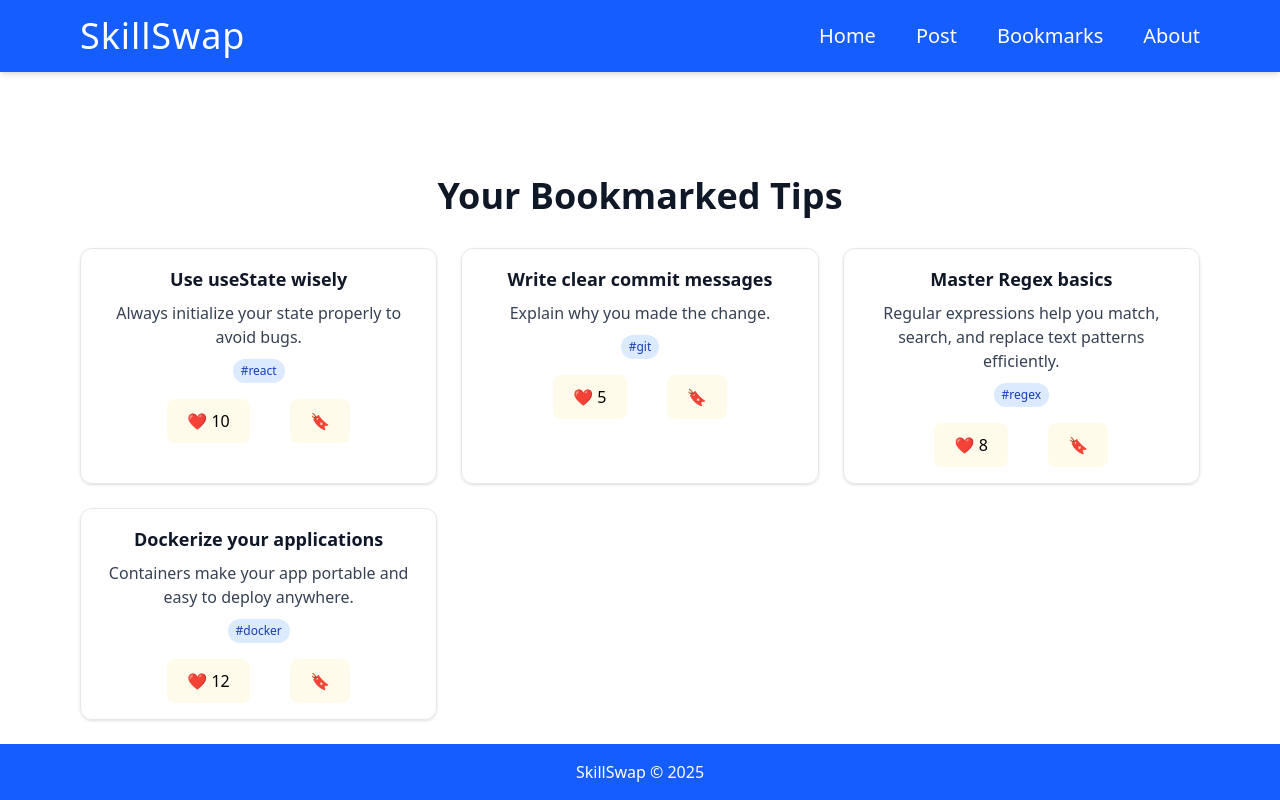
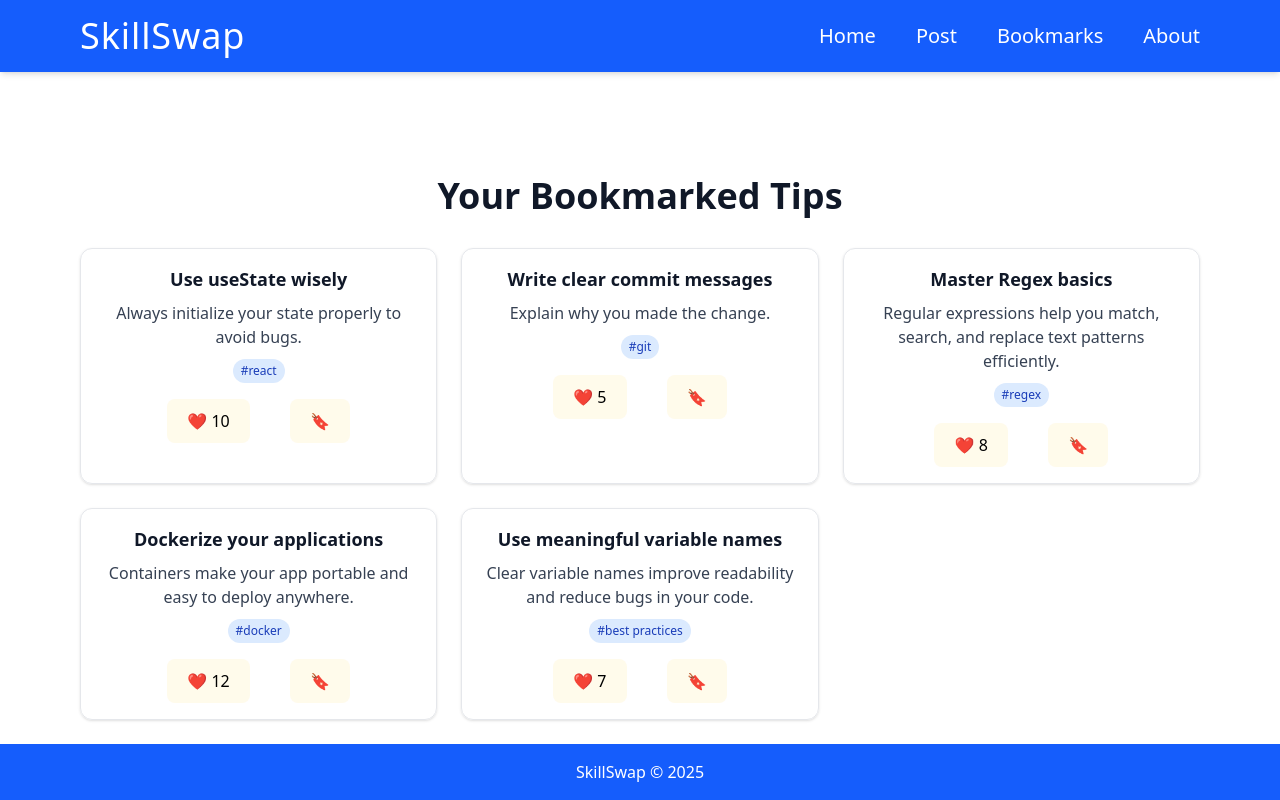
Before and after one commit to Himanshu-xeno/SkillSwap---Micro-Learning-Community, a React (Vite) app: page /bookmarks in a window 1280 px wide. Built offline with nearby package versions, Linux system fonts and the light colour scheme.

Commit message:
Edited Bookmarks

```diff
--- a/src/pages/Bookmarks.jsx
+++ b/src/pages/Bookmarks.jsx
@@ -36,6 +36,14 @@ export default function Bookmarks() {
     likes: 12,
     bookmarked: false,
   },
+   {
+    id: 5,
+    title: "Use meaningful variable names",
+    description: "Clear variable names improve readability and reduce bugs in your code.",
+    tag: "best practices",
+    likes: 7,
+    bookmarked: true,
+  },
   ];
 
   return (
```
